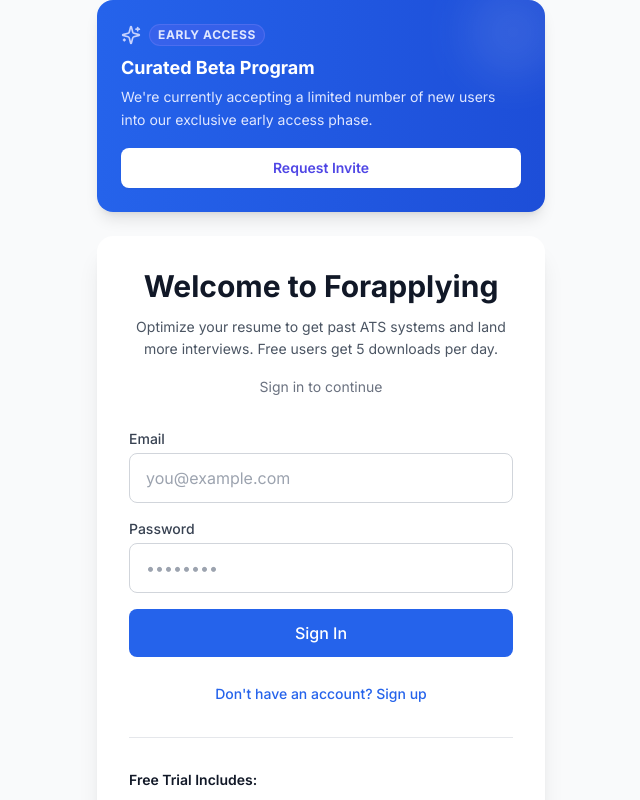
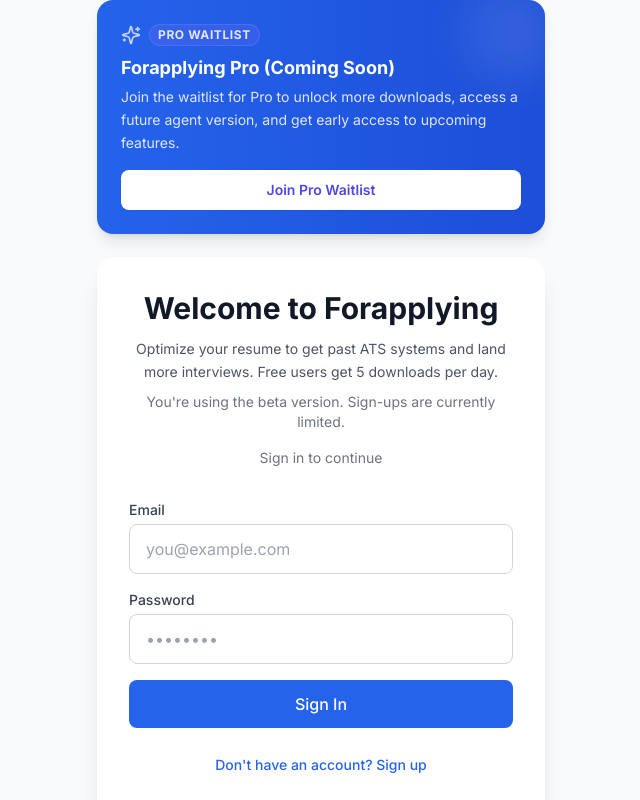
Before and after one commit to ellis-hq/forapplying, a React (Vite) app: page / in a window 1280 px wide. Shown: the top 800 px of the page, without its empty margins (319-959 px from the left). Built offline with nearby package versions, Linux system fonts and the light colour scheme; no server answers.

Commit message:
Update beta/pro waitlist copy

```diff
--- a/src/components/AuthGate.tsx
+++ b/src/components/AuthGate.tsx
@@ -223,18 +223,18 @@
               <div className="flex items-center gap-2 mb-2">
                 <Sparkles className="w-5 h-5 text-indigo-200" />
                 <span className="text-xs font-bold uppercase tracking-wider text-indigo-100 bg-indigo-500/30 px-2 py-0.5 rounded-full border border-indigo-400/30">
-                  Early Access
+                  Pro Waitlist
                 </span>
               </div>
-              <h3 className="font-bold text-lg mb-1">Curated Beta Program</h3>
+              <h3 className="font-bold text-lg mb-1">Forapplying Pro (Coming Soon)</h3>
               <p className="text-indigo-100 text-sm mb-4 leading-relaxed">
-                We're currently accepting a limited number of new users into our exclusive early access phase.
+                Join the waitlist for Pro to unlock more downloads, access a future agent version, and get early access to upcoming features.
               </p>
               <button
                 onClick={() => setShowBetaModal(true)}
                 className="w-full bg-white text-indigo-600 px-4 py-2.5 rounded-lg text-sm font-semibold hover:bg-indigo-50 transition shadow-sm"
               >
-                Request Invite
+                Join Pro Waitlist
               </button>
             </div>
           </div>
@@ -244,6 +244,9 @@
               <h1 className="text-3xl font-bold text-gray-900">Welcome to Forapplying</h1>
               <p className="text-gray-600 mt-3 text-sm leading-relaxed">
                 Optimize your resume to get past ATS systems and land more interviews. Free users get 5 downloads per day.
+              </p>
+              <p className="text-gray-500 mt-2 text-sm">
+                You're using the beta version. Sign-ups are currently limited.
               </p>
               <p className="text-gray-500 mt-4 text-sm">
                 {isLogin ? 'Sign in to continue' : 'Create your free account'}
--- a/src/components/BetaSignupModal.tsx
+++ b/src/components/BetaSignupModal.tsx
@@ -71,9 +71,9 @@
                             <div className="w-16 h-16 bg-green-100 text-green-600 rounded-full flex items-center justify-center mx-auto mb-4">
                                 <CheckCircle className="w-8 h-8" />
                             </div>
-                            <h3 className="text-2xl font-bold text-gray-900 mb-2">You're on the list!</h3>
+                            <h3 className="text-2xl font-bold text-gray-900 mb-2">You're on the Pro waitlist!</h3>
                             <p className="text-gray-600 mb-6">
-                                Thank you for your interest. We'll be in touch as soon as a spot opens up.
+                                Thank you for your interest. We'll let you know as soon as Pro is ready.
                             </p>
                             <button
                                 onClick={onClose}
@@ -88,10 +88,24 @@
                                 <div className="inline-flex items-center justify-center w-12 h-12 rounded-full bg-indigo-50 text-indigo-600 mb-4">
                                     <Sparkles className="w-6 h-6" />
                                 </div>
-                                <h2 className="text-2xl font-bold text-gray-900 mb-2">Request Early Access</h2>
+                                <h2 className="text-2xl font-bold text-gray-900 mb-2">Join the Pro Waitlist</h2>
                                 <p className="text-gray-600 text-sm leading-relaxed">
-                                    We're currently in a curated limited release. Join the waitlist to secure your spot when we open up more invites.
+                                    Be the first to know when Forapplying Pro launches.
                                 </p>
+                                <ul className="text-left text-xs text-gray-600 mt-4 space-y-2">
+                                    <li className="flex items-start gap-2">
+                                        <span className="mt-1 h-1.5 w-1.5 rounded-full bg-indigo-500" />
+                                        More downloads included
+                                    </li>
+                                    <li className="flex items-start gap-2">
+                                        <span className="mt-1 h-1.5 w-1.5 rounded-full bg-indigo-500" />
+                                        Access to a future agent version of the app
+                                    </li>
+                                    <li className="flex items-start gap-2">
+                                        <span className="mt-1 h-1.5 w-1.5 rounded-full bg-indigo-500" />
+                                        Early access to new features
+                                    </li>
+                                </ul>
                             </div>
 
                             <form onSubmit={handleSubmit} className="space-y-4">
@@ -126,7 +140,7 @@
                                             Saving...
                                         </>
                                     ) : (
-                                        'Join Waitlist'
+                                        'Join Pro Waitlist'
                                     )}
                                 </button>
                             </form>
--- a/src/components/Footer.tsx
+++ b/src/components/Footer.tsx
@@ -5,7 +5,7 @@
     <p className="mb-2 font-medium">
       Forapplying utilizes semantic mapping to bridge the gap between your unique experience and specific job requirements.
     </p>
-    <p>© {new Date().getFullYear()} Forapplying • Powered by Claude AI</p>
+    <p>© {new Date().getFullYear()} Forapplying</p>
   </footer>
 );
 
--- a/src/components/ReviewEditView.tsx
+++ b/src/components/ReviewEditView.tsx
@@ -502,6 +502,22 @@
     <main className="max-w-6xl w-full grid grid-cols-1 lg:grid-cols-5 gap-8 animate-fade-in">
       {/* Left Column - Gap Filler */}
       <section className="lg:col-span-2 space-y-6">
+        <div className="bg-accent-light p-6 rounded-2xl shadow-sm border border-accent-muted">
+          <div className="flex items-start gap-3">
+            <AlertCircle className="w-4 h-4 text-accent mt-0.5" />
+            <div>
+              <h2 className="text-sm font-bold text-text-primary">Final edits</h2>
+              <p className="text-xs text-text-secondary mt-1">
+                This is your final edits page. Confirm or update dates for certifications, licenses, and other accolades.
+              </p>
+              <p className="text-xs text-text-secondary mt-2">
+                If you need to change your work history (titles, dates, or roles), use "Edit Resume in Builder."
+                That will require re-optimizing your resume and re-finalizing your accolades here.
+              </p>
+            </div>
+          </div>
+        </div>
+
         {/* Job Title Card */}
         <div className="bg-surface p-6 rounded-2xl shadow-sm border border-border">
           <h2 className="text-sm font-bold text-text-primary mb-4 flex items-center gap-2">
```
